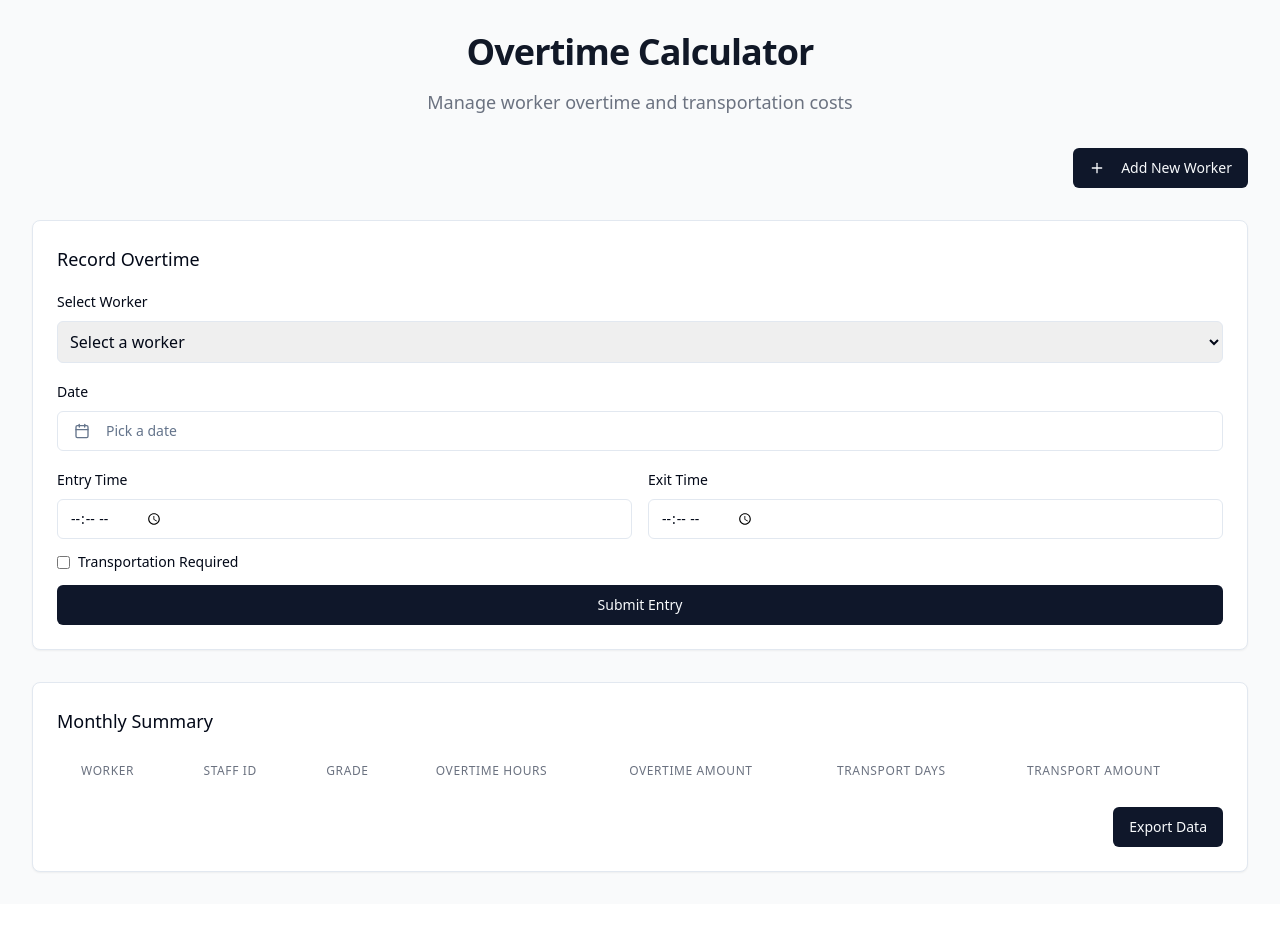
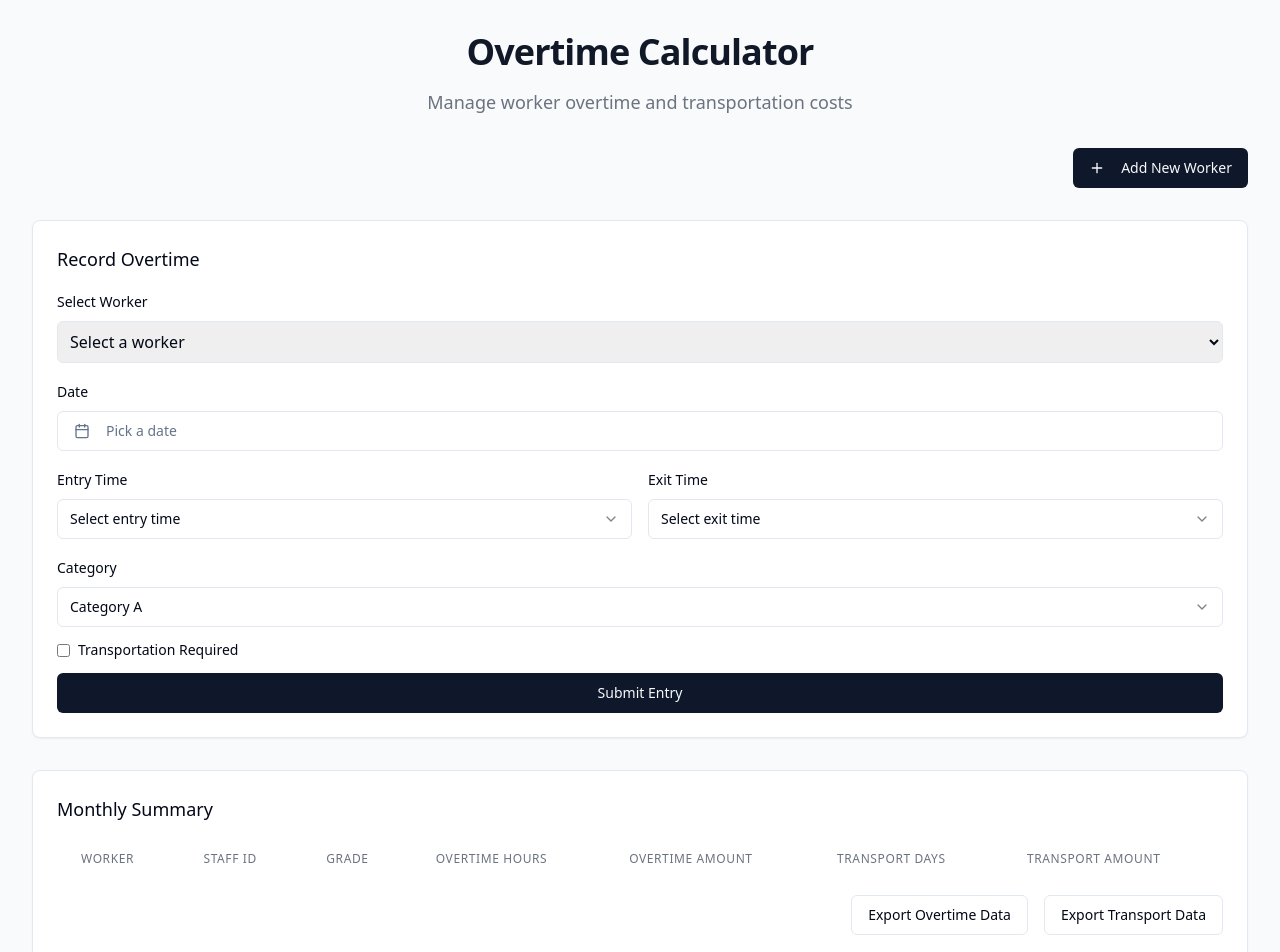
Before and after one commit to karhin20/otoworker-calculator, a React (Vite) app: page / in a window 1280 px wide. Shown: the top 952 px of the page. Before the commit the page ends 904 px from the top, so only its background shows below. Built offline with nearby package versions, Linux system fonts and the light colour scheme.

Commit message:
Enhance Overtime Entry and Reporting
Add export functionality for monthly overtime and transportation data.  Improve the overtime entry form by adding category selection (A or C), restricting time entry to hours only via selection, and setting default categories based on weekday/weekend.

```diff
--- a/src/components/OvertimeEntry.tsx
+++ b/src/components/OvertimeEntry.tsx
@@ -1,14 +1,14 @@
 
-import { useState } from "react";
+import { useState, useEffect } from "react";
 import { Worker, OvertimeEntry as OvertimeEntryType } from "@/types";
 import { Card } from "@/components/ui/card";
-import { Input } from "@/components/ui/input";
 import { Button } from "@/components/ui/button";
 import { Label } from "@/components/ui/label";
 import { Calendar } from "@/components/ui/calendar";
 import { Popover, PopoverContent, PopoverTrigger } from "@/components/ui/popover";
+import { Select, SelectContent, SelectItem, SelectTrigger, SelectValue } from "@/components/ui/select";
 import { cn } from "@/lib/utils";
-import { format } from "date-fns";
+import { format, isWeekend } from "date-fns";
 import { Calendar as CalendarIcon } from "lucide-react";
 import { toast } from "@/hooks/use-toast";
 
@@ -20,28 +20,24 @@ interface OvertimeEntryProps {
 export function OvertimeEntry({ workers, onSubmit }: OvertimeEntryProps) {
   const [selectedWorker, setSelectedWorker] = useState("");
   const [date, setDate] = useState<Date>();
-  const [entryTime, setEntryTime] = useState("");
-  const [exitTime, setExitTime] = useState("");
+  const [entryHour, setEntryHour] = useState("");
+  const [exitHour, setExitHour] = useState("");
   const [transportation, setTransportation] = useState(false);
+  const [category, setCategory] = useState<"A" | "C">("A");
 
-  const calculateHours = (entry: string, exit: string): number => {
-    const [entryHour, entryMinute] = entry.split(":").map(Number);
-    const [exitHour, exitMinute] = exit.split(":").map(Number);
+  const hours = Array.from({ length: 24 }, (_, i) =>
+    i.toString().padStart(2, '0') + ":00"
+  );
 
-    let hours = exitHour - entryHour;
-    let minutes = exitMinute - entryMinute;
-
-    if (minutes < 0) {
-      hours--;
-      minutes += 60;
+  useEffect(() => {
+    if (date) {
+      setCategory(isWeekend(date) ? "C" : "A");
     }
-
-    return hours + (minutes / 60);
-  };
+  }, [date]);
 
   const handleSubmit = (e: React.FormEvent) => {
     e.preventDefault();
-    if (!selectedWorker || !date || !entryTime || !exitTime) {
+    if (!selectedWorker || !date || !entryHour || !exitHour) {
       toast({
         title: "Error",
         description: "Please fill in all required fields",
@@ -50,21 +46,21 @@ export function OvertimeEntry({ workers, onSubmit }: OvertimeEntryProps) {
       return;
     }
 
-    const selectedWorkerData = workers.find(w => w.id === selectedWorker);
-
     onSubmit({
       workerId: selectedWorker,
       date,
-      entryTime,
-      exitTime,
+      entryTime: entryHour,
+      exitTime: exitHour,
       transportation,
+      category,
     });
 
     setSelectedWorker("");
     setDate(undefined);
-    setEntryTime("");
-    setExitTime("");
+    setEntryHour("");
+    setExitHour("");
     setTransportation(false);
+    setCategory("A");
 
     toast({
       title: "Success",
@@ -122,22 +118,47 @@ export function OvertimeEntry({ workers, onSubmit }: OvertimeEntryProps) {
         <div className="grid grid-cols-2 gap-4">
           <div className="space-y-2">
             <Label htmlFor="entryTime">Entry Time</Label>
-            <Input
-              id="entryTime"
-              type="time"
-              value={entryTime}
-              onChange={(e) => setEntryTime(e.target.value)}
-            />
+            <Select value={entryHour} onValueChange={setEntryHour}>
+              <SelectTrigger>
+                <SelectValue placeholder="Select entry time" />
+              </SelectTrigger>
+              <SelectContent>
+                {hours.map((hour) => (
+                  <SelectItem key={hour} value={hour}>
+                    {hour}
+                  </SelectItem>
+                ))}
+              </SelectContent>
+            </Select>
           </div>
           <div className="space-y-2">
             <Label htmlFor="exitTime">Exit Time</Label>
-            <Input
-              id="exitTime"
-              type="time"
-              value={exitTime}
-              onChange={(e) => setExitTime(e.target.value)}
-            />
+            <Select value={exitHour} onValueChange={setExitHour}>
+              <SelectTrigger>
+                <SelectValue placeholder="Select exit time" />
+              </SelectTrigger>
+              <SelectContent>
+                {hours.map((hour) => (
+                  <SelectItem key={hour} value={hour}>
+                    {hour}
+                  </SelectItem>
+                ))}
+              </SelectContent>
+            </Select>
           </div>
+        </div>
+
+        <div className="space-y-2">
+          <Label htmlFor="category">Category</Label>
+          <Select value={category} onValueChange={(value: "A" | "C") => setCategory(value)}>
+            <SelectTrigger>
+              <SelectValue placeholder="Select category" />
+            </SelectTrigger>
+            <SelectContent>
+              <SelectItem value="A">Category A</SelectItem>
+              <SelectItem value="C">Category C</SelectItem>
+            </SelectContent>
+          </Select>
         </div>
 
         <div className="flex items-center space-x-2">
--- a/src/pages/Index.tsx
+++ b/src/pages/Index.tsx
@@ -1,4 +1,3 @@
-
 import { useState } from "react";
 import { useNavigate } from "react-router-dom";
 import { Worker, OvertimeEntry, WorkerSummary } from "@/types";
@@ -6,6 +5,7 @@ import { OvertimeEntry as OvertimeEntryComponent } from "@/components/OvertimeEn
 import { Button } from "@/components/ui/button";
 import { Card } from "@/components/ui/card";
 import { Plus } from "lucide-react";
+import { format } from "date-fns";
 
 const Index = () => {
   const navigate = useNavigate();
@@ -49,6 +49,33 @@ const Index = () => {
         transportationCost,
       };
     });
+  };
+
+  const exportData = (type: 'overtime' | 'transport') => {
+    const summary = calculateSummary();
+    let csvContent = '';
+
+    if (type === 'overtime') {
+      csvContent = 'Name,Staff ID,Grade,Overtime Hours,Overtime Amount\n';
+      summary.forEach((row) => {
+        csvContent += `${row.name},${row.staffId},${row.grade},${row.overtimeHours},${row.overtimeAmount}\n`;
+      });
+    } else {
+      csvContent = 'Name,Staff ID,Transportation Days,Transportation Cost\n';
+      summary.forEach((row) => {
+        csvContent += `${row.name},${row.staffId},${row.transportationDays},${row.transportationCost}\n`;
+      });
+    }
+
+    const blob = new Blob([csvContent], { type: 'text/csv;charset=utf-8;' });
+    const link = document.createElement('a');
+    const url = URL.createObjectURL(blob);
+    link.setAttribute('href', url);
+    link.setAttribute('download', `${type}_summary_${format(new Date(), 'yyyy-MM-dd')}.csv`);
+    link.style.visibility = 'hidden';
+    document.body.appendChild(link);
+    link.click();
+    document.body.removeChild(link);
   };
 
   return (
@@ -135,14 +162,18 @@ const Index = () => {
                 </tbody>
               </table>
             </div>
-            <div className="mt-4 flex justify-end">
+            <div className="mt-4 flex justify-end space-x-4">
               <Button
-                onClick={() => {
-                  // Implement export functionality
-                  console.log("Exporting data...");
-                }}
+                onClick={() => exportData('overtime')}
+                variant="outline"
               >
-                Export Data
+                Export Overtime Data
+              </Button>
+              <Button
+                onClick={() => exportData('transport')}
+                variant="outline"
+              >
+                Export Transport Data
               </Button>
             </div>
           </Card>
--- a/src/types/index.ts
+++ b/src/types/index.ts
@@ -1,4 +1,3 @@
-
 export interface Worker {
   id: string;
   name: string;
@@ -54,6 +53,7 @@ export interface OvertimeEntry {
   entryTime: string;
   exitTime: string;
   transportation: boolean;
+  category: "A" | "C";
 }
 
 export interface WorkerSummary {
```
